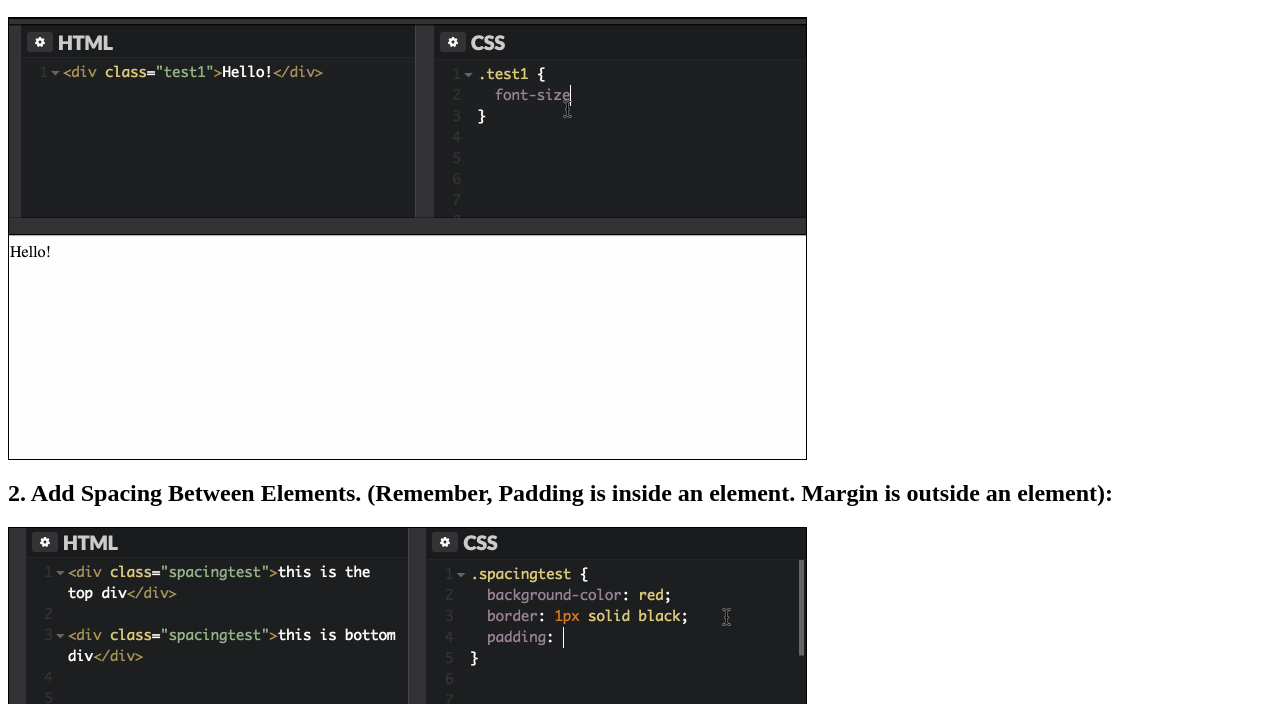
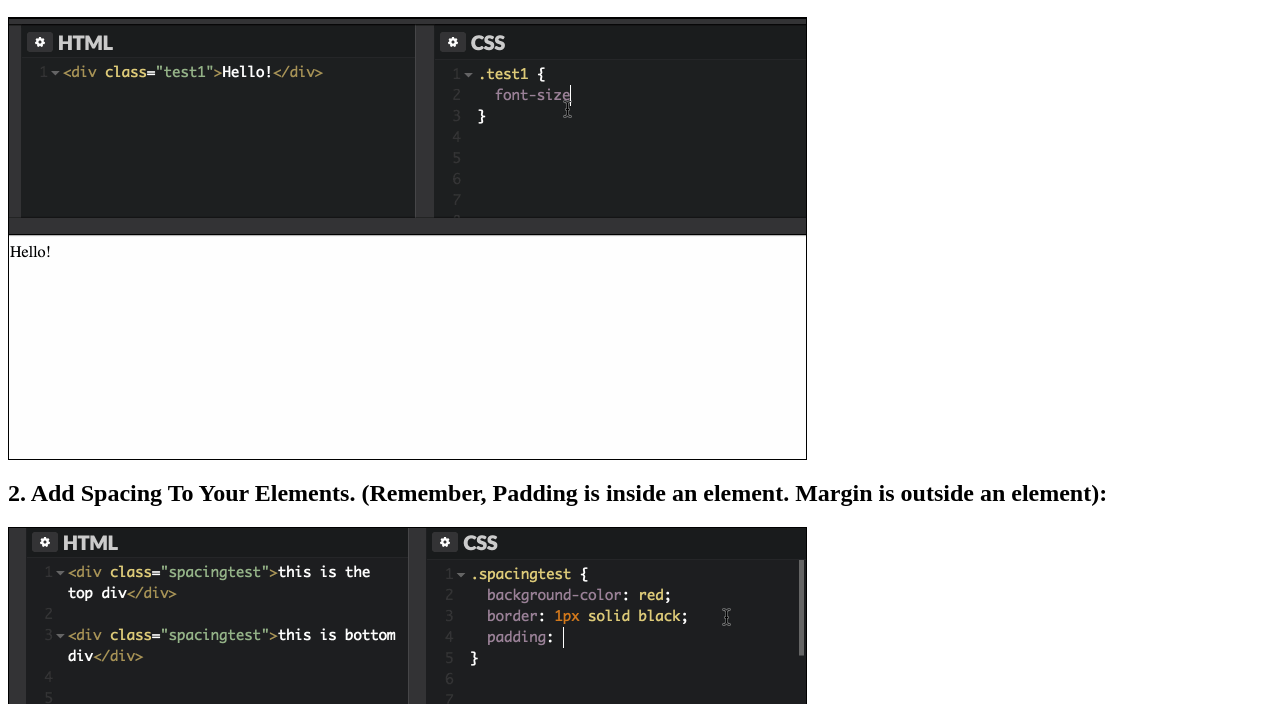
Before and after one commit to iamakimmer/csstips, a plain HTML site: page index.html in a window 1280 px wide. Shown: the part 96-800 px from the top of the page. Drawn offline with Linux system fonts and the light colour scheme.

Commit message:
fixing typo

```diff
--- a/index.html
+++ b/index.html
@@ -9,7 +9,7 @@
 	<h2>1. Changing Colors and Font Styles:</h2>
 	<img src="img/color_background.gif"/>
 
-	<h2>2. Add Spacing Between Elements. (Remember, Padding is inside an element. Margin is outside an element):</h2>
+	<h2>2. Add Spacing To Your Elements. (Remember, Padding is inside an element. Margin is outside an element):</h2>
 	<img src="img/spacing.gif"/>
 
 	<h2>3. Using Floats. Floats are a positioning property. Notice how the elements get pushed to the sides:</h2>
```
